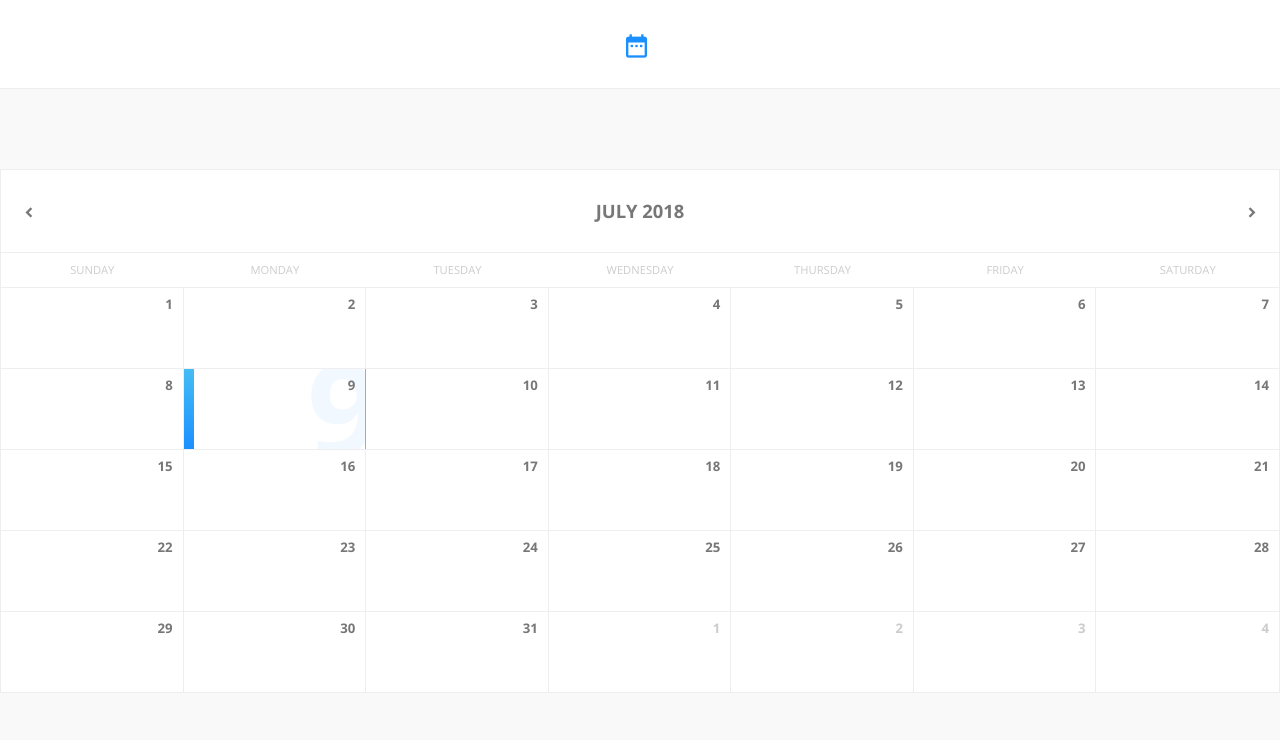
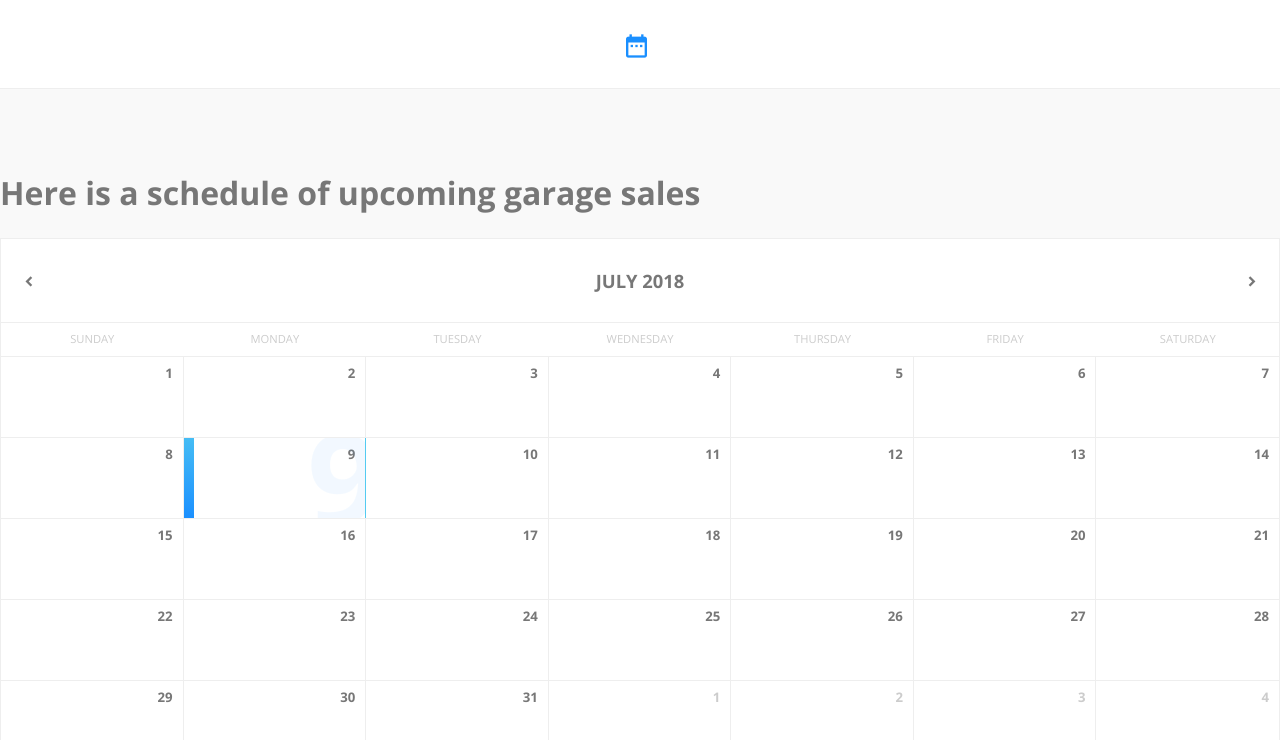
Before and after one commit to maxsmoke/GarageGo, a React (Create React App) app: page /UpcomingEvents in a window 1280 px wide. Shown: the top 740 px of the page. Built offline with nearby package versions, Linux system fonts and the light colour scheme.

Commit message:
Added UpcomingEvents page. Needs links to data

```diff
--- a/src/App.js
+++ b/src/App.js
@@ -3,9 +3,8 @@ import React, { Component } from 'react';
 import './App.css';
 // import Jumbotron from "./Jumbotron";
 import Home from './pages/Home';
-import LearnMoreTest from './pages/LearnMoreTest';
+import UpcomingEvents from './pages/UpcomingEvents';
 import {BrowserRouter, Route, Switch} from 'react-router-dom';
-import Calendar  from './components/Calendar';
 
 
 class App extends Component {
@@ -27,10 +26,10 @@ class App extends Component {
      <BrowserRouter>
        <Switch>
       <Route exact path="/" component={Home} />
-      <Route exact path="/LearnMoreTest" component={LearnMoreTest} />
+      <Route exact path="/UpcomingEvents" component={UpcomingEvents} />
       </Switch>
     </BrowserRouter>
-    <Calendar />
+
     </div>
 
 
--- a/src/pages/Home/Home.js
+++ b/src/pages/Home/Home.js
@@ -19,7 +19,7 @@ class Home extends Component {
                     <p className="Intro">This is where you will find any and all future garage sales in your area.</p>
                     <p>Click down below to learn more</p>
                     <p className="lead">
-                    <Link to={"/LearnMoreTest"}>
+                    <Link to={"/UpcomingEvents"}>
                     <Button onClick ={this.buttonClicked}>Learn More
                     </Button>
                     </Link>
--- a/src/pages/LearnMoreTest/LearnMoreTest.js
+++ /dev/null
@@ -1,29 +0,0 @@
-import React, {Component} from "react";
-import { Jumbotron, Button } from 'reactstrap';
-//import './Home.css';
-// import './HomeBackground';
-
-
-
-class LearnMoreTest extends Component {
-    buttonClicked () {
-        console.log ("Hey there")
-    }
-
-    render () {
-        return (
-            <div>
-                <Jumbotron>
-                    <h1 className="Top">HEY GO LEARN SOMEWHERE ELSE!!!!!!!!!</h1>
-
-
-                </Jumbotron>
-            </div>
-
-        )
-
-    }
-
-}
-
-export default LearnMoreTest;
--- a/src/pages/LearnMoreTest/index.js
+++ /dev/null
@@ -1 +0,0 @@
-export {default} from "./LearnMoreTest";
--- /dev/null
+++ b/src/pages/UpcomingEvents/UpcomingEvents.js
@@ -0,0 +1,30 @@
+import React, {Component} from "react";
+// import { Jumbotron, Button } from 'reactstrap';
+//import './Home.css';
+// import './HomeBackground';
+import Calendar  from '../../components/Calendar';
+
+
+
+class UpcomingEvents extends Component {
+
+
+    render () {
+        return (
+            <div>
+
+                <h1> Here is a schedule of upcoming garage sales</h1>
+
+
+                 <Calendar />
+
+
+            </div>
+
+        )
+
+    }
+
+}
+
+export default UpcomingEvents;
--- /dev/null
+++ b/src/pages/UpcomingEvents/index.js
@@ -0,0 +1 @@
+export {default} from "./UpcomingEvents";
```
